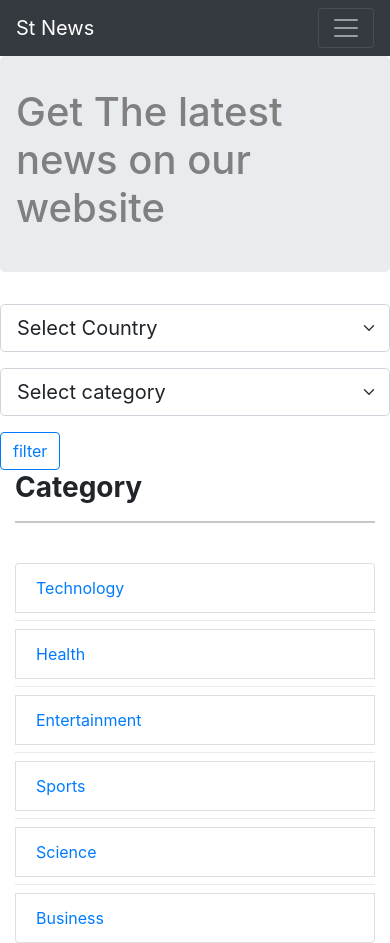
After one commit to partho1999/News-App-Using-Django-STRATIV-, a Django app: page /newsfeed/ in a window 390 px wide. The commit adds this page. Run offline with Django 4.2, Linux system fonts and the light colour scheme; data that the repository does not hold is empty; some libraries are stand-ins or nearby versions.

Commit message:
add setting page

```diff
--- a/st_app/app/urls.py
+++ b/st_app/app/urls.py
@@ -3,5 +3,6 @@ from .views import *
 
 urlpatterns = [
     path('', home, name='home'),
+    path('newsfeed/', Newsfeed, name='newsfeed'),
 
 ]
--- a/st_app/app/views.py
+++ b/st_app/app/views.py
@@ -1,7 +1,9 @@
 from django.shortcuts import render
 from django.contrib import messages
 from newsapi import NewsApiClient
+import requests
 
+API_KEY = 'd0b69496c18e463f888a273cb521ea9f'
 # Create your views here.
 def home(request):
     newsapi = NewsApiClient(api_key ='f796cb1d025a48d5a894d5be063b1607')
@@ -20,3 +22,49 @@ def home(request):
     mylist = zip(news, desc, img)
 
     return render(request, "index.html", context ={"mylist":mylist})
+
+def Newsfeed(request):
+    if request.method == "GET":
+        # country = request.GET.get('country')
+        # category = request.GET.get('category')
+        cou = request.GET.get('dropdown')
+        cat = request.GET.get('dropdown1')
+        print(cou, cat)
+
+        url = f'https://newsapi.org/v2/top-headlines?country={cou}&category={cat}&apiKey={API_KEY}'
+        response = requests.get(url)
+        data = response.json()
+        articles = data['articles']
+
+    print("im here")
+    url = f'https://newsapi.org/v2/top-headlines?country=us&category=technology&apiKey={API_KEY}'
+    response = requests.get(url)
+    data = response.json()
+    articles = data['articles']
+
+    # if country:
+    #     url = f'https://newsapi.org/v2/top-headlines?country={cou}&category={cat}apiKey={API_KEY}'
+    #     response = requests.get(url)
+    #     data = response.json()
+    #     articles = data['articles']
+    # else:
+    #     url = f'https://newsapi.org/v2/top-headlines?category={category}&apiKey={API_KEY}'
+    #     response = requests.get(url)
+    #     data = response.json()
+    #     articles = data['articles']
+    #import requests
+    # url = ('https://newsapi.org/v2/top-headlines?'
+    #     'country={country}&'
+    #     #'category={category}&'
+    #     'apiKey=f796cb1d025a48d5a894d5be063b1607')
+    # response = requests.get(url)
+    # data = response.json()
+    # articles = data['articles']
+
+
+
+    context = {
+        'articles' : articles
+    }
+
+    return render(request, 'setting.html', context)
--- a/st_app/templates/registration/password_reset_confirm.html
+++ b/st_app/templates/registration/password_reset_confirm.html
@@ -14,7 +14,7 @@
                                 <form action="." method="post">
                                         {{ form.as_p }}
                                         {% csrf_token %}
-                                        <p><input type="submit" value="Change my password" /></p>
+                                        <p><input type="submit" class="btn btn-outline-primary" value="Change my password" /></p>
                                 </form>
                                 {% else %}
                                 <p>The password reset link was invalid, possibly because it has
--- a/st_app/templates/registration/password_reset_done.html
+++ b/st_app/templates/registration/password_reset_done.html
@@ -12,6 +12,7 @@
                                 <p>We've emailed you instructions for setting your password.</p>
                                 <p>If you don't receive an email, please make sure you've entered the
                                 address you registered with.</p>
+                                <p>Note: Email can also be in updates or spam .</p>
                         </div>
                 </div>
         </div>
--- /dev/null
+++ b/st_app/templates/setting.html
@@ -0,0 +1,117 @@
+{% extends 'base.html' %}
+
+{% block title %}newsfeed{% endblock title %}
+
+
+{% block body %}
+        <div class="jumbotron" style="color:black">
+
+                <h1 style ="color:gray">
+                Get The latest news on our website
+                </h1>
+
+        </div>
+
+{% comment %}
+        <h2>Search Country</h2>
+
+        <form action="" method="get">
+                <input type="text" name="country">
+                <button type="submit" value="Search">Search</button>
+        </form>
+        <br>
+        <br>
+
+        <h2>Search Category</h2>
+
+        <form action="" method="get">
+                <input type="text" name="category">
+                <button type="submit" value="Search">Search</button>
+        </form> {% endcomment %}
+
+        <form action="" method="get">
+                {% csrf_token %}
+                <div class="row">
+                        <div class="col-md-4">
+                                <select class="form-select form-select-lg mb-3" name="dropdown" aria-label=".form-select-lg example">
+                                <option selected>Select Country</option>
+                                <option value="us">Alpha</option>
+                                <option value="2">BPC</option>
+                                <option value="3">Beta</option>
+                                <option value="4">GammaOld</option>
+                                <option value="5">Gamma</option>
+                                <option value="6">Merge</option>
+                                <option value="7">NN</option>
+                                <option value="8">New</option>
+                                <option value="9">Prediction Report</option>
+                                <option value="10">Tier</option>
+                                </select>
+                        </div>
+                        <div class="col-md-4">
+                                <select class="form-select form-select-lg mb-3" name="dropdown1" aria-label=".form-select-lg example">
+                                        <option selected>Select category</option>
+                                        <option value="health">Alpha</option>
+                                        <option value="2">BPC</option>
+                                        <option value="3">Beta</option>
+                                        <option value="4">GammaOld</option>
+                                        <option value="5">Gamma</option>
+                                        <option value="6">Merge</option>
+                                        <option value="7">NN</option>
+                                        <option value="8">New</option>
+                                        <option value="9">Prediction Report</option>
+                                        <option value="10">Tier</option>
+                                </select>
+                        </div>
+                        <div class="col-md-4">
+                                <button type="submit" class="btn btn-outline-primary" value="Search">filter</button>
+                        </div>
+                </div>
+            </form>
+
+
+
+
+
+        <div class="container">
+                <div class="row">
+                        <div class="col-md-8">
+                                {% for i in articles %}
+
+                                <div class="card rounded shadow-lg m-2" style="width: 40rem;">
+                                        <img src="{{ i.urlToImage }}" class="card-img-top" alt="...">
+                                        <div class="card-body">
+                                        <p class="card-text">{{ i.author }}</p>
+                                        <h5 class="card-title">{{ i.title }}</h5>
+                                        <p class="card-title">{{ i.source.name }}</p>
+                                        <p class="card-text">{{ i.description }}</p>
+                                        <hr>
+                                        <small>date: {{ i.publishedAt }}</small>
+                                        <a href="{{ i.url }}" target="_blank" class="btn btn-success m-1">See News</a>
+                                        </div>
+                                </div>
+
+                                {% endfor %}
+                        </div>
+
+                        <div class="col-md-4">
+                                <h3><b>Category</b></h3>
+                                <hr>
+                                <br>
+                                <ul class="list-group">
+                                <li class="list-group-item"><a  href="{% url 'newsfeed' %}?category=technology">Technology</a></li>
+                                <div class="divider dropdown-divider"></div>
+                                <li class="list-group-item"><a  href="{% url 'newsfeed' %}?category=health">Health</a></li>
+                                <div class="divider dropdown-divider"></div>
+                                <li class="list-group-item"><a  href="{% url 'newsfeed' %}?category=Entertainment">Entertainment</a></li>
+                                <div class="divider dropdown-divider"></div>
+                                <li class="list-group-item"><a  href="{% url 'newsfeed' %}?category=Sports">Sports</a></li>
+                                <div class="divider dropdown-divider"></div>
+                                <li class="list-group-item"><a  href="{% url 'newsfeed' %}?category=Science">Science</a></li>
+                                <div class="divider dropdown-divider"></div>
+                                <li class="list-group-item"><a  href="{% url 'newsfeed' %}?category=Business">Business</a></li>
+                                </ul>
+                        </div>
+
+                </div>
+        </div>
+{% endblock body %}
```
Also changed, not shown: st_app/db.sqlite3.
